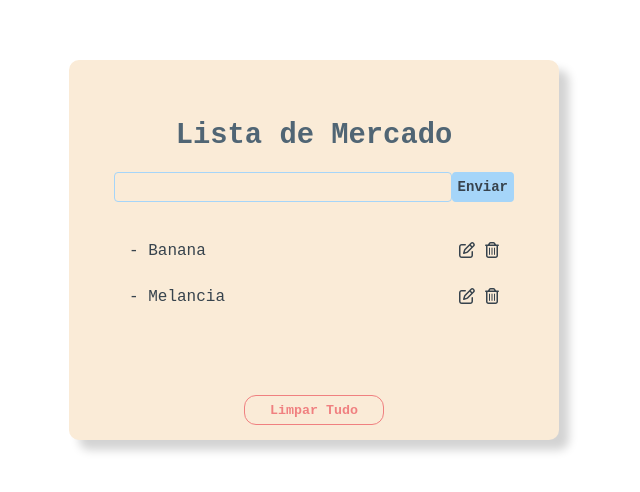
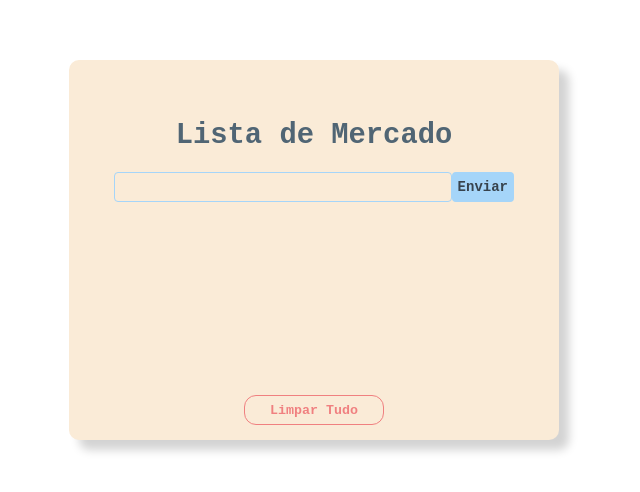
Before and after one commit to LucasMofardini/lista-compras, a React (Create React App) app: page / in a window 1280 px wide. Shown: the part 150-642 px from the top of the page, without its empty margins (326-966 px from the left). Built offline with nearby package versions, Linux system fonts and the light colour scheme.

Commit message:
Projeto v1 finalizado

```diff
--- a/package.json
+++ b/package.json
@@ -12,6 +12,7 @@
     "@testing-library/user-event": "^13.5.0",
     "react": "^18.0.0",
     "react-dom": "^18.0.0",
+    "react-id-generator": "^3.0.2",
     "react-scripts": "5.0.0",
     "web-vitals": "^2.1.4"
   },
--- a/src/components/ListaMercado.js
+++ b/src/components/ListaMercado.js
@@ -1,4 +1,6 @@
-import React from 'react';
+import { React, useState, useEffect } from 'react';
+// Importei gerador de id
+import geraId from "react-id-generator";
 import '../style/ListaMercado.css';
 import { FontAwesomeIcon } from '@fortawesome/react-fontawesome';
 // import { faTrash, faEdit } from '@fortawesome/free-solid-svg-icons';
@@ -6,36 +8,105 @@ import { faTrashCan, faEdit } from '@fortawesome/free-regular-svg-icons'
 
 
 function ListaMercado() {
+    const listaInicial = [];
+    const [texto, setTexto] = useState('');
+    const [lista, setLista] = useState(listaInicial);
+    const input = document.querySelector('#input-lista');
+    const btn = document.querySelector('#button-lista');
+    const [indexEdit, setIndexEdit] = useState();
+    useEffect(() => {
+        // console.log(lista)
+    }, [indexEdit])
+    function pegaValor(e) {
+        setTexto(e.target.value);
+    }
+    function btnClicado(e) {
+        e.preventDefault();
+        // Ve se tem valor para ser editado, se tiver ele faz essa condição
+        if (indexEdit || indexEdit == 0) {
+            lista.splice(indexEdit, 1, { nome: texto, id: geraId() });
+            setIndexEdit();
+            btn.innerText = "Editar";
+            input.value = "";
+            setTexto('');
+            return;
+        }
+        //  Seta o valor na lista e depois apaga ele
+        if (texto.length > 0) {
+            setLista([...lista,
+            {
+                nome: texto,
+                id: geraId()
+            }
+            ]);
+            input.value = "";
+            setTexto('');
+
+        }
+
+    }
+
+    function apagaItem(idItem) {
+
+        setLista(lista.filter((item) => {
+            //Se o id for igual ao Id clicado, ele nao retorna ele
+            // Se nao for igual, ele retorna normalmente
+            if (item.id == idItem) {
+                return;
+            }
+            return item;
+        }))
+
+    }
+    function editarItem(item) {
+        // console.log(item);
+        const index = lista.findIndex((element) => element.nome == item.nome && element.id == item.id);
+        setIndexEdit(index);
+        btn.innerText = "Mudar";
+        setTexto(item.nome);
+        input.value = item.nome;
+
+
+    }
+    function apagarTudo() {
+        if (lista.length > 0) {
+            setLista(listaInicial);
+            input.value = "";
+            setTexto('');
+        }
+    }
     return (
         <div className='container'>
             <div className="container-form">
                 <h1>Lista de Mercado</h1>
                 <div className='item-enviar'>
-                    <input id="input-lista"></input>
-                    <button id="button-lista">Enviar</button>
+                    <input id="input-lista" onChange={(e) => {
+                        pegaValor(e);
+                    }}></input>
+                    <button id="button-lista" onClick={btnClicado}>Enviar</button>
                 </div>
                 <div className="container-lista">
-                    <div className='item-lista'>
-                        <span className='item-nome'>
-                            Banana
-                        </span>
-                        <div className='item-controles'>
-                            <FontAwesomeIcon id="editar" icon={faEdit} />
-                            <FontAwesomeIcon id="excluir" icon={faTrashCan} />
-                        </div>
-                    </div>
-                    <div className='item-lista'>
-                        <span className='item-nome'>
-                            Melancia
-                        </span>
-                        <div className='item-controles'>
-                            <FontAwesomeIcon icon={faEdit} />
-                            <FontAwesomeIcon icon={faTrashCan} />
-                        </div>
-                    </div>
+                    {lista.map((item, key) => {
+                        return (
+                            <div className='item-lista' key={key}>
+                                <span className='item-nome'>
+                                    {item.nome}
+                                </span>
+                                <div className='item-controles'>
+                                    <FontAwesomeIcon className="editar" onClick={() => {
+                                        editarItem(item);
+                                    }} icon={faEdit} />
+                                    <FontAwesomeIcon className="excluir" onClick={() => {
+                                        apagaItem(item.id);
+                                    }} icon={faTrashCan} />
+                                </div>
+                            </div>
+                        );
+                    })}
+
 
                     <div className='container-clear'>
-                        <button>Limpar Tudo</button>
+                        <button onClick={apagarTudo}>Limpar Tudo</button>
                     </div>
                 </div>
             </div>
```
Also changed, not shown: 1 other file (tests, documents, lock files or other folders).
